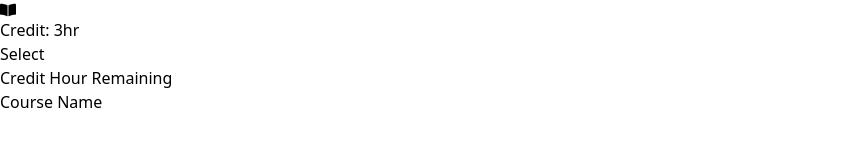
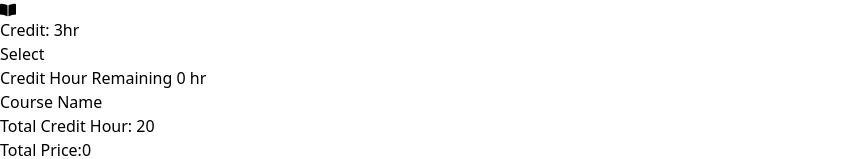
Before and after one commit to Azizul707/course-hub, a React (Vite) app: page / in a window 1280 px wide. Shown: the part 3882-4041 px from the top of the page, without its empty margins (0-848 px from the left). Before the commit the page ends 3996 px from the top, so only its background shows below. Built offline with nearby package versions, Linux system fonts and the light colour scheme.

Commit message:
Remove unused code and files

```diff
--- a/src/App.jsx
+++ b/src/App.jsx
@@ -9,22 +9,29 @@ import Header from "./Component/Header/Header"
 function App () {
 
   const [ addCourse, setaddCourse ] = useState( [] );
-  const [ creditHr, setCreditHr ] = useState(0);
-  console.log();
+  const [ creditHr, setCreditHr ] = useState( 0 );
+  const [ remainingHr, setRemainingHr ] = useState( 20 );
+  const [ price, setPrice ] = useState( 0 );
+
 
   const handleAddCourse = ( course ) => {
+
     const isSelected = addCourse.find( item => item.id == course.id )
-    if ( isSelected ) {
-      alert('all ready added')
+    if ( isSelected || remainingHr <= 1) {
+      return alert( 'You All Ready Added The Course Or Your Credit Limit is Crossed' )
 
-    } else {
-      const newAddCourse = [...addCourse,course];
-    setaddCourse( newAddCourse );
+    }
+    else {
+      const newAddCourse = [ ...addCourse, course ];
+      setaddCourse( newAddCourse );
+      const newCreditHr = ( creditHr + course.course_credit );
+    setCreditHr( newCreditHr )
+    const newRemaining = ( remainingHr - course.course_credit );
+      setRemainingHr( newRemaining );
+      const newPrice = ( price + course.course_price );
+      setPrice( newPrice );
     }
 
-    const newCreditHr = ( creditHr + course.course_credit );
-    setCreditHr( newCreditHr )
-    console.log(creditHr);
   }
 
 
@@ -33,10 +40,10 @@ function App () {
       <Header></Header>
       <div className="max-w-screen-xl mx-auto flex gap-5 ">
         <div className="w-4/5 mx-auto">
-        <Blogs handleAddCourse={handleAddCourse}  ></Blogs>
+          <Blogs handleAddCourse={ handleAddCourse }  ></Blogs>
         </div>
         <div className="">
-          <AddCourse  addCourse={addCourse}></AddCourse>
+          <AddCourse addCourse={ addCourse } creditHr={ creditHr } remainingHr={ remainingHr } price={price}></AddCourse>
         </div>
 
 
--- a/src/Component/AddCourse/AddCourse.jsx
+++ b/src/Component/AddCourse/AddCourse.jsx
@@ -1,19 +1,25 @@
 /* eslint-disable react/prop-types */
 
-const AddCourse = ( { addCourse } ) => {
+const AddCourse = ( { addCourse,creditHr,remainingHr,price } ) => {
 
     return (
         <div className="p-4 w-96 bg-white">
-            <h1 className="text-[#2F80ED] text-lg font-semibold ">Credit Hour Remaining{ addCourse.course_credit }</h1>
+            <div className="border-b-2 pb-4">
+            <h1 className="text-[#2F80ED] text-lg font-semibold ">Credit Hour Remaining { creditHr } hr</h1>
             <h4 className="text-lg font-semibold">Course Name</h4>
             {
-                addCourse.map( selectCourse => {
+                addCourse.map( (selectCourse,idx) => {
                     return <ol key={ selectCourse.id }>
-                        <li>{ selectCourse.course_name }</li>
+                        <li className="text-[#1C1B1B99]">{idx +1 }. { selectCourse.course_name }</li>
+
                     </ol>
 
                 } )
             }
+            </div>
+            <div className="border-b-2 pb-4 text-base font-semibold text-[#1C1B1BCC]">Total Credit Hour: { remainingHr }</div>
+            <div className="border-b-2 pb-4 text-lg text-[#1C1B1BCC] font-semibold">Total Price:{price }</div>
+
 
         </div>
     );
```
